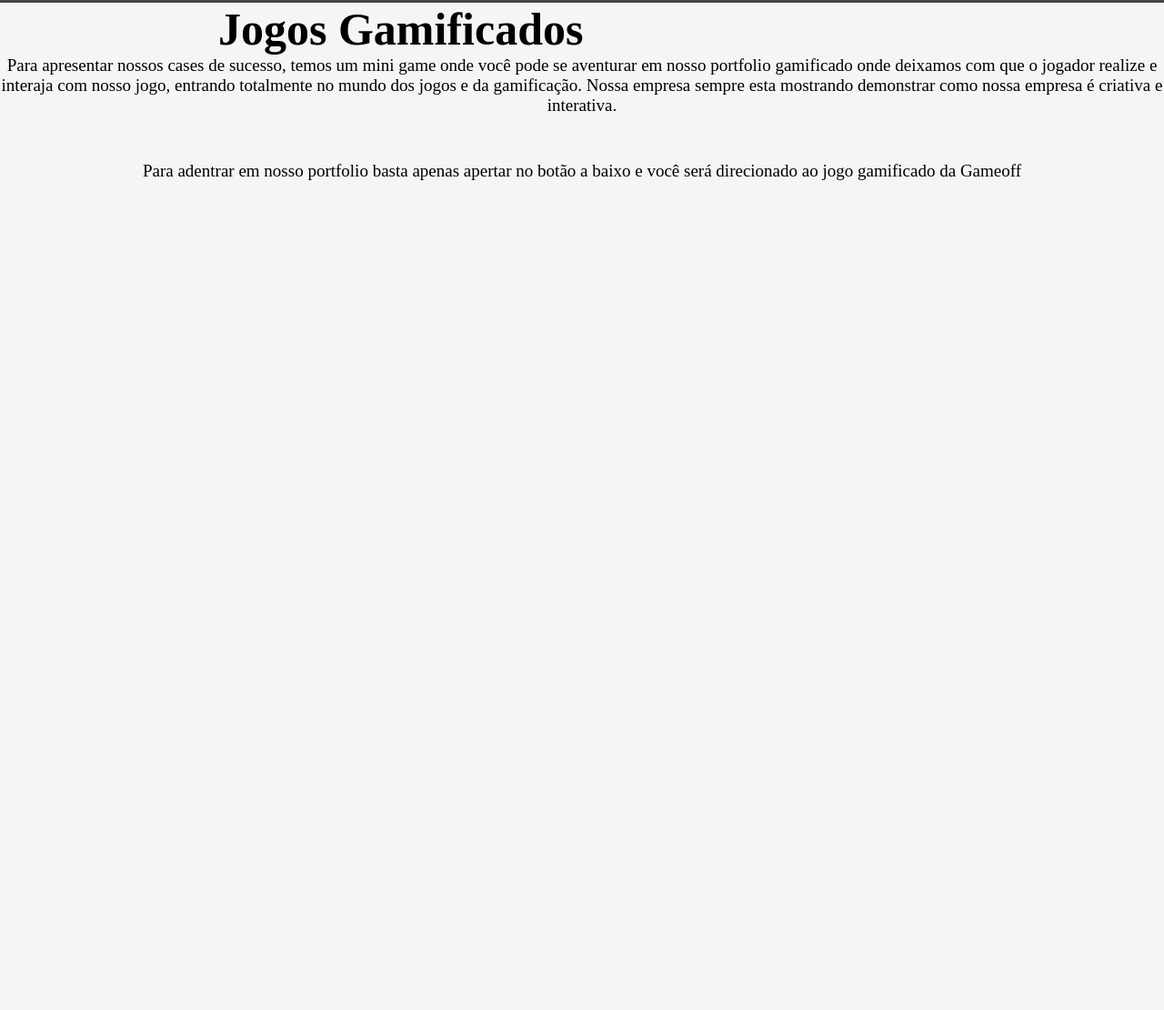
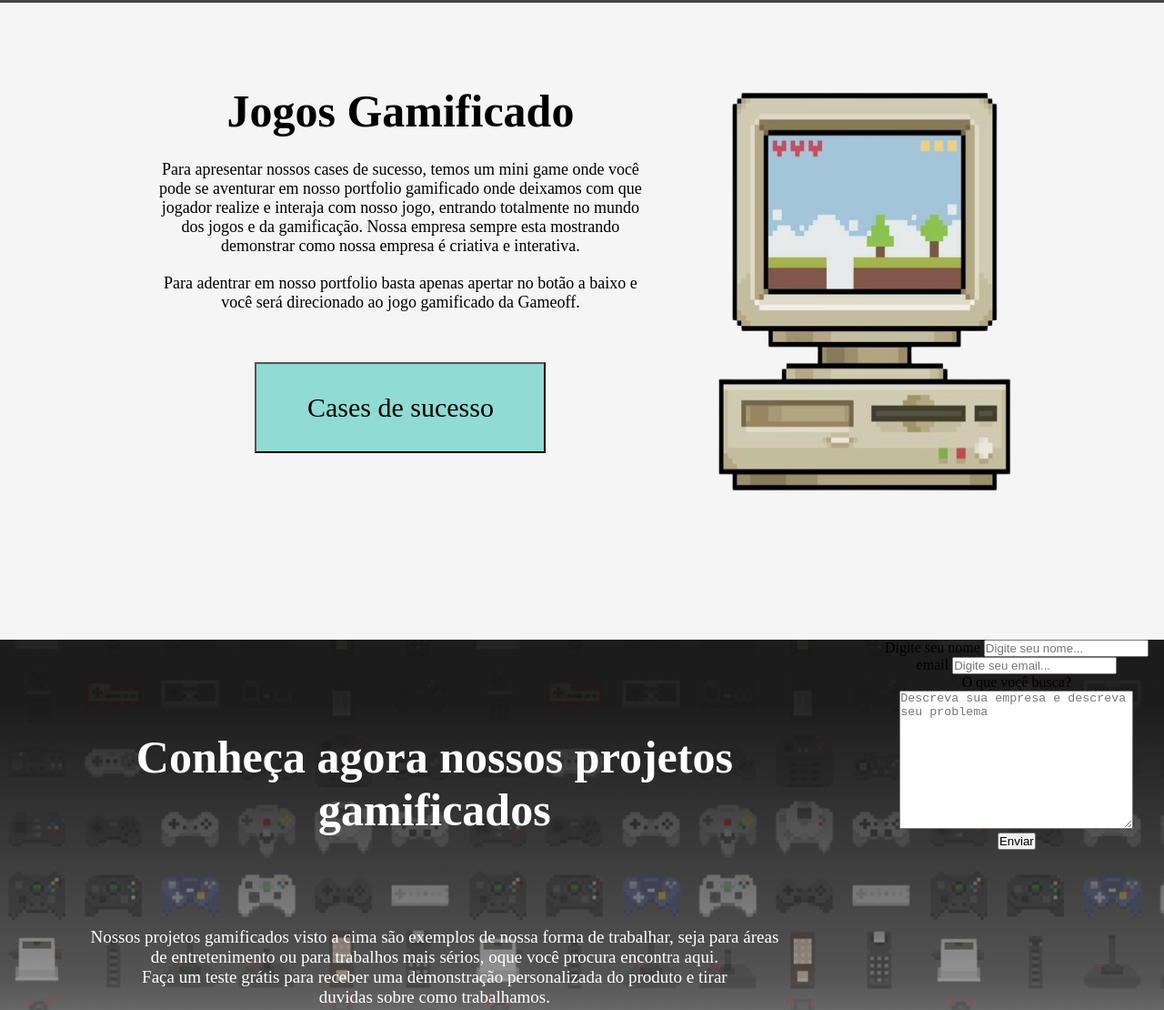
Before and after one commit to laurelzxy/GameOff, a plain HTML site: page index.html in a window 1280 px wide. Shown: the part 1535-2645 px from the top of the page at 91% size. Before the commit the page ends 2048 px from the top, so only its background shows below. Drawn offline with Linux system fonts and the light colour scheme.

Commit message:
Feat: Jogos e Formulario

```diff
--- a/index.html
+++ b/index.html
@@ -62,17 +62,54 @@
 
     </section>
 
-    <section>
+    <section id="gamificado">
+
         <div class="jogos">
-            <h3>Jogos Gamificados</h3>
-            <p> Para apresentar nossos cases de sucesso, temos um mini game onde você pode se aventurar em nosso
-                portfolio gamificado onde deixamos com que o jogador realize e interaja com nosso jogo, entrando
-                totalmente no mundo dos jogos e da gamificação. Nossa empresa sempre esta mostrando demonstrar como
-                nossa empresa é criativa e interativa.</p>
-            <p> Para adentrar em nosso portfolio basta apenas apertar no botão a baixo e você será direcionado ao jogo
-                gamificado da Gameoff</p>
+            <h3>Jogos Gamificado</h3>
+
+            <div class="textos">
+                <p> Para apresentar nossos cases de sucesso, temos um mini game onde você <br> pode se aventurar em
+                    nosso
+                    portfolio gamificado onde deixamos com que <br> jogador realize e interaja com nosso jogo, entrando
+                    totalmente no mundo <br> dos jogos e da gamificação. Nossa empresa sempre esta mostrando <br>
+                    demonstrar como
+                    nossa empresa é criativa e interativa.</p>
+                <p class="baixo"> Para adentrar em nosso portfolio basta apenas apertar no botão a baixo e <br> você
+                    será direcionado ao jogo
+                    gamificado da Gameoff.</p>
+
+            </div>
+
+            <button>Cases de sucesso</button>
         </div>
+        <img src="img/pc.png" alt="">
     </section>
+
+    <section id="contato">
+        <div class="text">
+            <h2>Conheça agora nossos projetos gamificados</h2>
+            <p>Nossos projetos gamificados visto a cima são exemplos de nossa forma de trabalhar, seja para áreas <br> de
+                entretenimento ou para trabalhos mais sérios, oque você procura encontra aqui. <br>
+                Faça um teste grátis para receber uma demonstração personalizada do produto e tirar <br>duvidas sobre como
+                trabalhamos.</p>
+            </div>
+        <form>
+                <div class="campo">
+                    <label for="campo-nome">Digite seu nome</label>
+                    <input id="campo-nome" type="text" placeholder="Digite seu nome...">
+                </div>
+                <div class="campo">
+                    <label for="campo-email"> email </label>
+                    <input type="email" name="" id="campo-email" placeholder="Digite seu email...">
+                </div>
+                <div class="campo-textarea">
+                    <label for="campo-descricao">O que você busca?</label>
+                    <textarea name="" id="campo-descricao" cols="30" rows="10"
+                    placeholder="Descreva sua empresa e descreva seu problema"></textarea>
+                </div>
+                <button type="submit">Enviar</button>
+            </form>
+        </section>
 
 
 
--- a/style.css
+++ b/style.css
@@ -265,7 +265,6 @@ p {
 
     position: relative;
     left: 150px
-
 }
 
 #cases .texto {
@@ -296,34 +295,104 @@ p {
 }
 
 
-
-section .jogos {
-    height: 510px;
-    display: flex;
-    flex-direction: column;
-    text-align: center;
-
-}
-
-section h3 {
+.jogos h3 {
     font-family: "kode mono";
     /* display: flex; */
     font-size: 50px;
     display: flex;
     align-items: start;
-    margin-left: 240px;
+    margin-top: 90px;
 }
 
-section p {
+.jogos p {
     /* width: 100%; */
     font-family: "montserrat";
     font-size: 18px;
 
 
     text-align: center;
+    margin-bottom: 0;
 
-    margin-bottom: 50px;
     font-family: "montserrat";
-    font-size: 19px;
+    padding: 25px;
 
 }
+
+#gamificado .jogos .textos .baixo {
+
+    position: relative;
+    bottom: 30px;
+
+}
+
+.jogos p {
+    position: relative;
+
+
+}
+
+#gamificado {
+
+    height: 700px;
+    display: flex;
+    flex-direction: row;
+    text-align: center;
+    margin-left: 150px;
+
+}
+
+#gamificado img {
+
+    width: 30%;
+    height: 65%;
+    margin-top: 90px;
+    margin-left: 50px;
+
+
+}
+
+
+#gamificado .jogos {
+
+    display: flex;
+    align-items: center;
+    flex-direction: column;
+
+}
+
+.jogos button {
+    background-color: #90DBD4;
+    height: 100px;
+    width: 320px;
+
+    font-family: "kode mono";
+
+    font-size: 30px;
+
+}
+
+#contato {
+
+    height: 700px;
+    display: flex;
+    flex-direction: row;
+    text-align: center;
+
+    background-image: linear-gradient(0deg, rgba(255, 255, 255, 0.91) 4%, rgba(94, 94, 94, 0.61) 47%, rgba(26, 26, 26, 0.9445028011204482) 90%), url(img/background.png);
+
+}
+
+#contato .text {
+    color: white;
+    display: flex;
+    display: flex;
+    align-items: center;
+    flex-direction: column;
+
+    font-family: "kode mono";
+
+}
+
+form .campo {
+
+}
```
Also changed, not shown: img/background.png (added).
